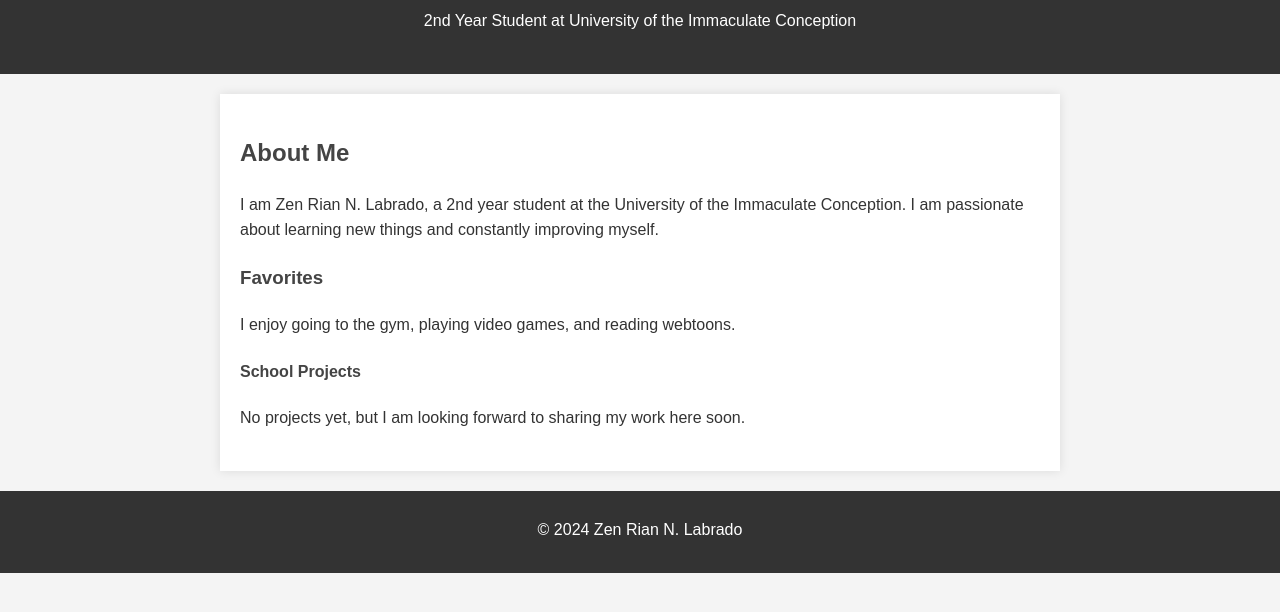
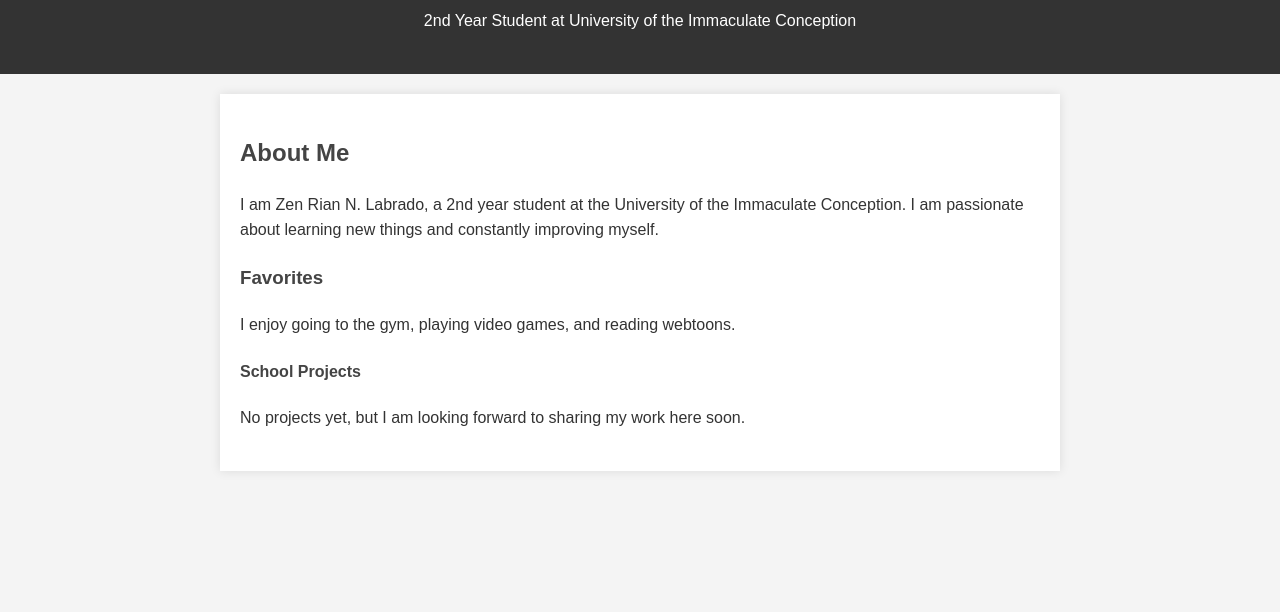
Before and after one commit to Zen0202/Zen0202.github.io, a plain HTML site: page index.html in a window 1280 px wide. Shown: the part 106-718 px from the top of the page. Drawn offline with Linux system fonts and the light colour scheme.

Commit message:
Update index.html

```diff
--- a/index.html
+++ b/index.html
@@ -36,13 +36,6 @@
         p {
             margin-bottom: 20px;
         }
-
-        footer {
-            text-align: center;
-            padding: 10px 0;
-            background: #333;
-            color: #fff;
-        }
     </style>
 </head>
 <body>
@@ -69,9 +62,5 @@
         </section>
     </main>
 
-    <footer>
-        <p>&copy; 2024 Zen Rian N. Labrado</p>
-    </footer>
-
 </body>
 </html>
```
